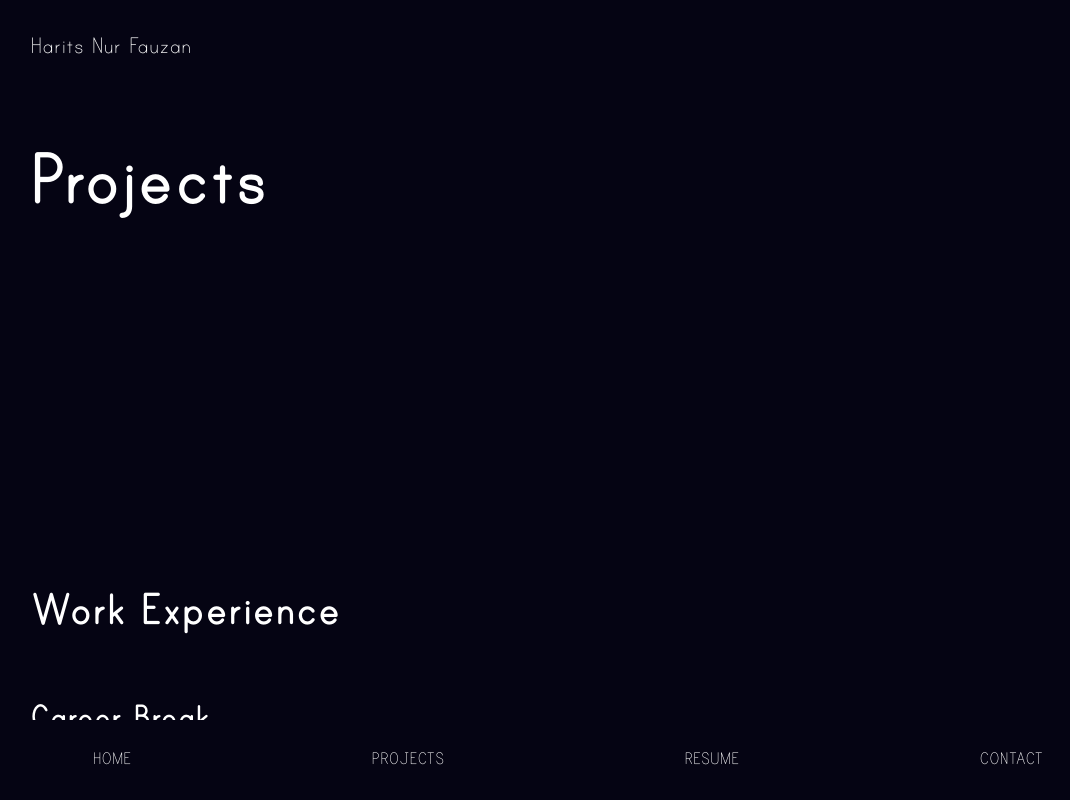
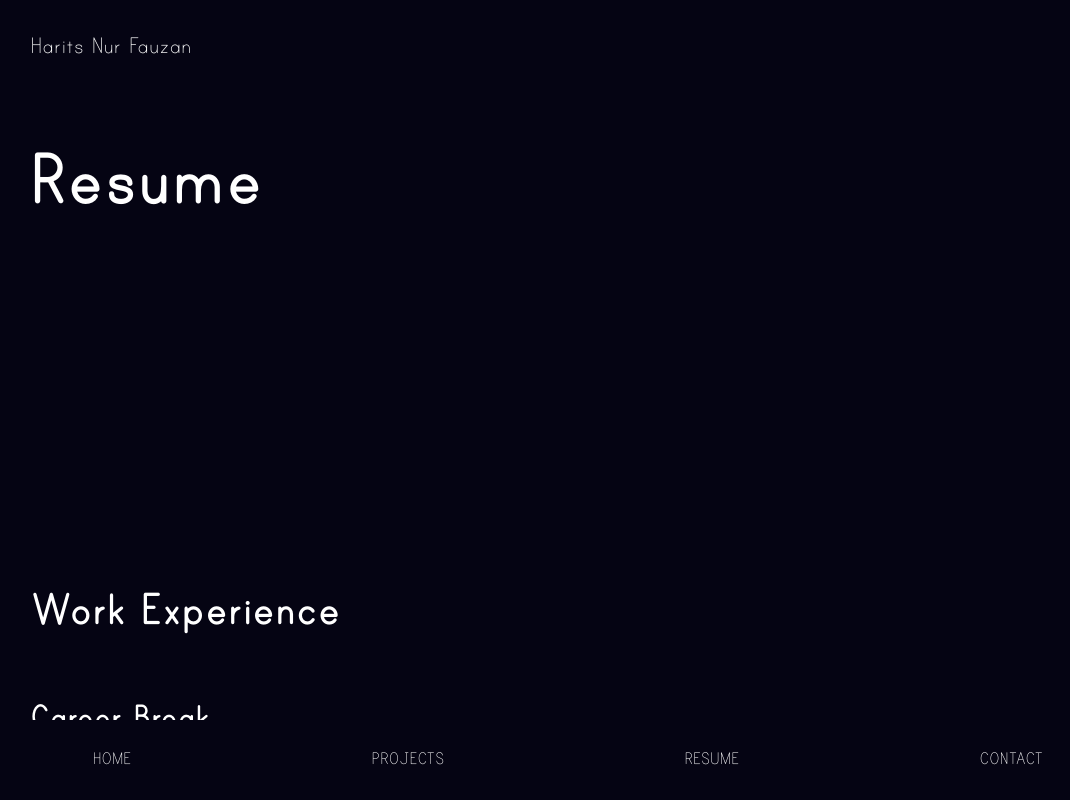
Before and after one commit to mharitsnf/portfolio, a React (Create React App) app: page /resume in a window 1280 px wide. Shown: the whole page, without its empty margins (72-1142 px from the left). Built offline with nearby package versions, Linux system fonts and the light colour scheme.

Commit message:
Revise name error

```diff
--- a/src/routes/resume.jsx
+++ b/src/routes/resume.jsx
@@ -7,7 +7,7 @@ import { getWorkExperiences, getEducations, getSkills } from "../data/resumeData
 export default function Resume() {
     return (
         <PageContainer>
-            <PageTitle>Projects</PageTitle>
+            <PageTitle>Resume</PageTitle>
 
             <div className="h-[1vh] hidden lg:block" />
 
```
